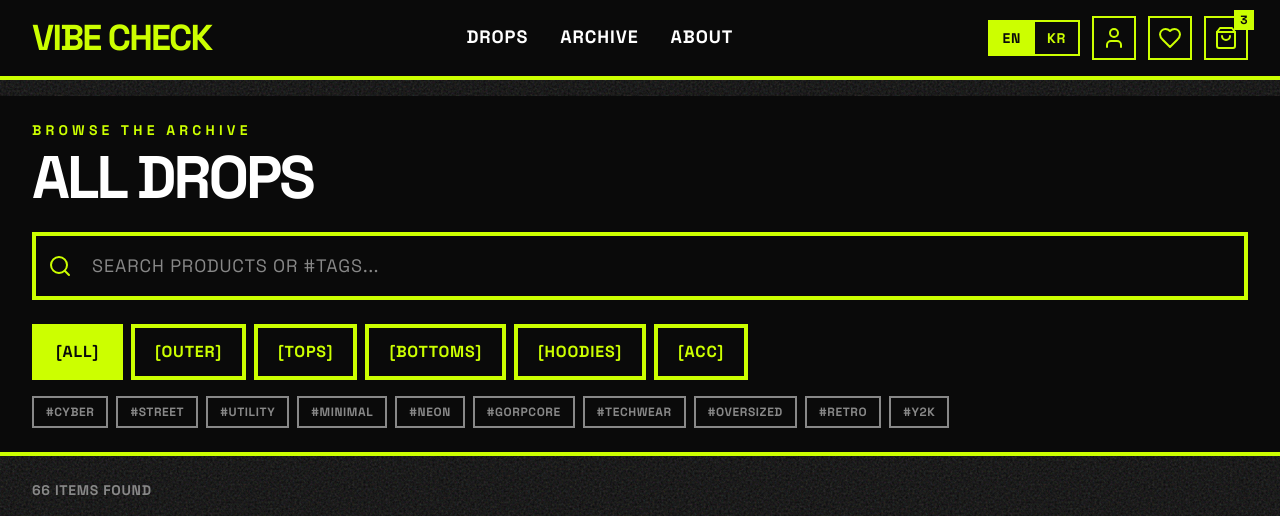
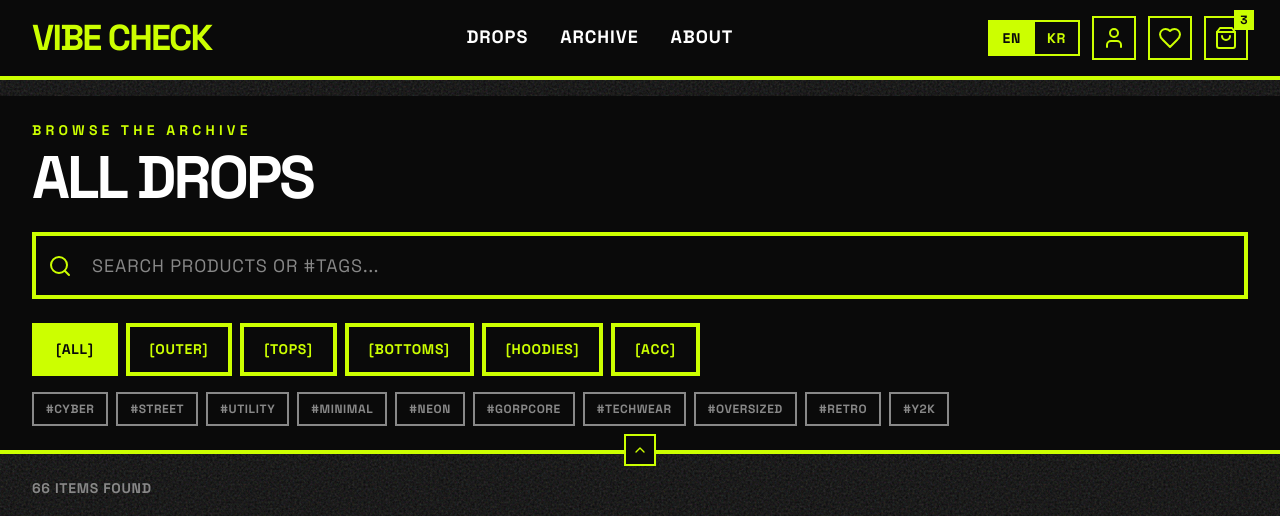
Before and after one commit to suk3952111/v0-gen-z-streetwear-homepage, a Next.js app: page /shop in a window 1280 px wide. Shown: the top 516 px of the page. Built offline with nearby package versions, Linux system fonts and the light colour scheme.

Commit message:
feat: integrate CollapsibleFilterBar into Shop page
Replace inline filter bar with new component for enhanced UX.

Co-authored-by: June Seok Woo <40357804+suk3952111@users.noreply.github.com>

```diff
--- a/app/shop/page.tsx
+++ b/app/shop/page.tsx
@@ -1,7 +1,6 @@
 "use client"
 
 import { useState, useMemo } from "react"
-import { Search, X } from "lucide-react"
 import { useLanguage } from "@/components/providers/language-provider"
 import { Header } from "@/components/common/header"
 import { Footer } from "@/components/common/footer"
@@ -9,7 +8,8 @@ import { AuthModal } from "@/components/shared/auth-modal"
 import { AIStyleFinderButton } from "@/components/shared/ai-style-finder-button"
 import { AIVisualSearchModal } from "@/components/shared/ai-visual-search-modal"
 import { ProductCard } from "@/components/product-card"
-import { products, categories, categoryMap, allTags } from "@/lib/products"
+import { CollapsibleFilterBar } from "@/components/shop/collapsible-filter-bar"
+import { products, categoryMap } from "@/lib/products"
 
 const pageContent = {
   EN: {
@@ -101,81 +101,21 @@ export default function ShopPage() {
       />
 
       <div className="relative z-10 pt-24">
-        {/* Sticky Filter Bar */}
-        <div className="sticky top-[73px] z-40 bg-[#0a0a0a] border-b-4 border-[#CCFF00]">
-          <div className="max-w-7xl mx-auto px-4 md:px-8 py-6">
-            {/* Page Title */}
-            <div className="mb-6">
-              <p className="text-[#CCFF00] text-sm font-bold uppercase tracking-[0.3em] mb-2">
-                {t.subtitle}
-              </p>
-              <h1 className="text-4xl md:text-6xl font-bold text-white uppercase tracking-tighter">
-                {t.title}
-              </h1>
-            </div>
-
-            {/* Search Bar */}
-            <div className="relative mb-6">
-              <Search className="absolute left-4 top-1/2 -translate-y-1/2 w-6 h-6 text-[#CCFF00]" />
-              <input
-                type="text"
-                value={searchQuery}
-                onChange={(e) => setSearchQuery(e.target.value)}
-                placeholder={t.searchPlaceholder}
-                className="w-full pl-14 pr-12 py-4 bg-[#0a0a0a] border-4 border-[#CCFF00] text-white font-mono text-lg uppercase tracking-wider placeholder:text-[#888888] focus:outline-none focus:shadow-[0_0_20px_#CCFF00]"
-              />
-              {searchQuery && (
-                <button
-                  onClick={() => setSearchQuery("")}
-                  className="absolute right-4 top-1/2 -translate-y-1/2 text-[#CCFF00] hover:text-white transition-colors"
-                >
-                  <X className="w-6 h-6" />
-                </button>
-              )}
-            </div>
-
-            {/* Category Tabs */}
-            <div className="flex flex-wrap gap-2 mb-4">
-              {categories[language].map((cat, index) => {
-                const catKey = categoryMap[cat] || cat
-                const isActive = activeCategory === catKey
-                return (
-                  <button
-                    key={cat}
-                    onClick={() => setActiveCategory(catKey)}
-                    className={`px-5 py-3 text-sm md:text-base font-bold uppercase tracking-wider border-4 transition-all ${
-                      isActive
-                        ? "bg-[#CCFF00] text-[#0a0a0a] border-[#CCFF00]"
-                        : "bg-[#0a0a0a] text-[#CCFF00] border-[#CCFF00] hover:bg-[#1a1a1a]"
-                    }`}
-                  >
-                    [{cat}]
-                  </button>
-                )
-              })}
-            </div>
-
-            {/* Tag Filters */}
-            <div className="flex flex-wrap gap-2">
-              {allTags.map(tag => {
-                const isActive = activeTags.includes(tag)
-                return (
-                  <button
-                    key={tag}
-                    onClick={() => toggleTag(tag)}
-                    className={`px-3 py-1.5 text-xs font-bold uppercase tracking-wider border-2 transition-all ${
-                      isActive
-                        ? "bg-[#CCFF00] text-[#0a0a0a] border-[#CCFF00] shadow-[0_0_10px_#CCFF00]"
-                        : "bg-[#0a0a0a] text-[#888888] border-[#888888] hover:border-[#CCFF00] hover:text-[#CCFF00]"
-                    }`}
-                  >
-                    {tag}
-                  </button>
-                )
-              })}
-            </div>
-          </div>
-        </div>
+        {/* Collapsible Sticky Filter Bar */}
+        <CollapsibleFilterBar
+          language={language}
+          searchQuery={searchQuery}
+          onSearchChange={setSearchQuery}
+          activeCategory={activeCategory}
+          onCategoryChange={setActiveCategory}
+          activeTags={activeTags}
+          onToggleTag={toggleTag}
+          content={{
+            title: t.title,
+            subtitle: t.subtitle,
+            searchPlaceholder: t.searchPlaceholder,
+          }}
+        />
 
         {/* Results Count & Clear */}
         <div className="max-w-7xl mx-auto px-4 md:px-8 py-6">
```
